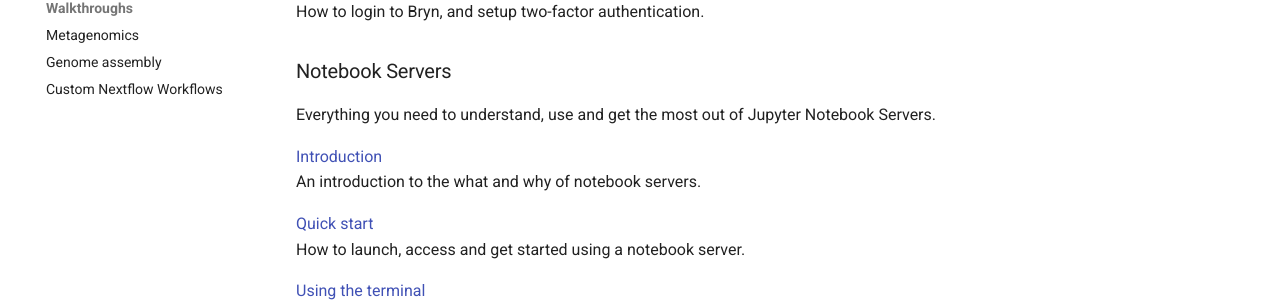
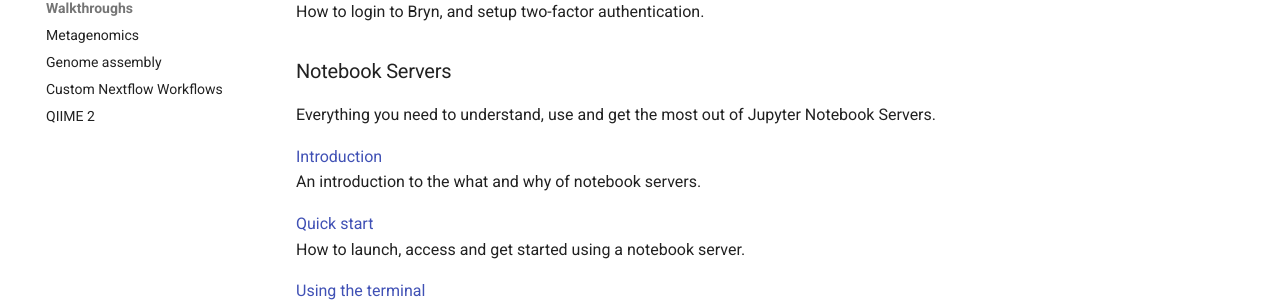
Before and after one commit to MRC-CLIMB/docs, an MkDocs documentation site: the page built from docs/index.md, in a window 1280 px wide. Shown: the part 578-880 px from the top of the page. Built offline with MkDocs 1.6.1 and Material for MkDocs 9.7.7, drawn with Linux system fonts in a browser that asks for light colours.

Commit message:
QIIME2 tutorial

```diff
--- a/mkdocs.yml
+++ b/mkdocs.yml
@@ -54,3 +54,4 @@ nav:
       - "Metagenomics": "walkthroughs/metagenomics-tutorial.md"
       - "Genome assembly": "walkthroughs/genome-assembly/spades.md"
       - "Custom Nextflow Workflows": "walkthroughs/nextflow-custom-workflows/nextflow-custom.md"
+      - "QIIME 2": "walkthroughs/qiime2.md"
```
